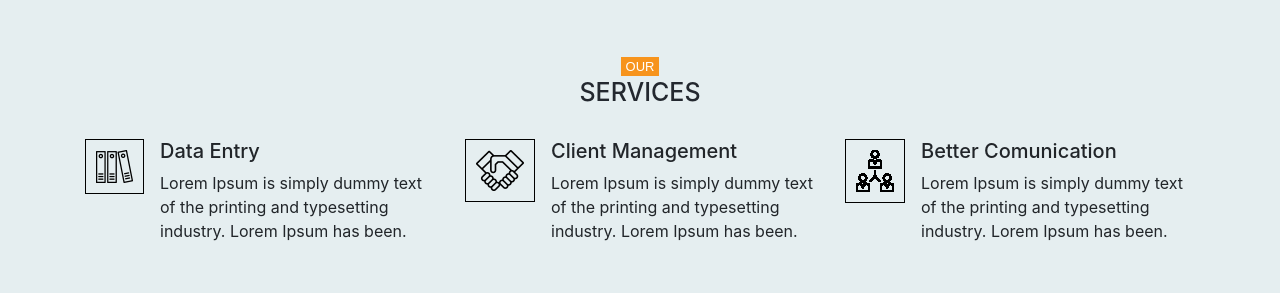
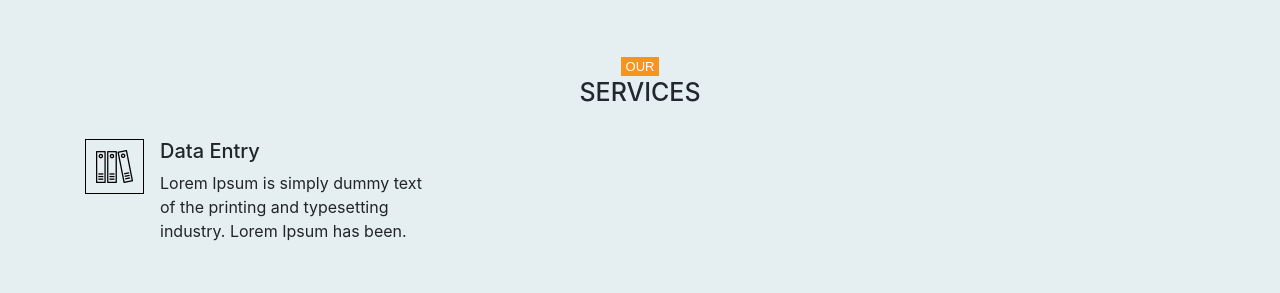
Before and after one commit to SalyOne/Bplus, a plain HTML site: page index.html in a window 1280 px wide. Shown: the part 1460-1753 px from the top of the page. Drawn offline with nearby package versions, Linux system fonts and the light colour scheme; files whose address does not match are found by name; a web font is replaced by a local one.

Commit message:
change media

```diff
--- a/index.html
+++ b/index.html
@@ -102,7 +102,7 @@
 	  					Lorem Ipsum is simply dummy text of the printing and typesetting industry. Lorem Ipsum has been.
 	  				</div>
 				</div>
-				<div class="media col-md-4">
+			<!-- 	<div class="media col-md-4">
 					<img class="mr-3 media-image" src="images/hand.png" alt="Generic placeholder image">
 					<div class="media-body">
 						<h5 class="mt-0 text-capitalize">Client Management</h5>
@@ -122,7 +122,7 @@
 						<h5 class="mt-0 text-capitalize">Client Management</h5>
 						Lorem Ipsum is simply dummy text of the printing and typesetting industry. Lorem Ipsum has been.
 					</div>
-				</div>
+				</div> -->
 			<!-- 	<div class="media col-md-4">
 					<img class="mr-3 media-image" src="images/books.png" alt="Generic placeholder image">
 					<div class="media-body">
```
